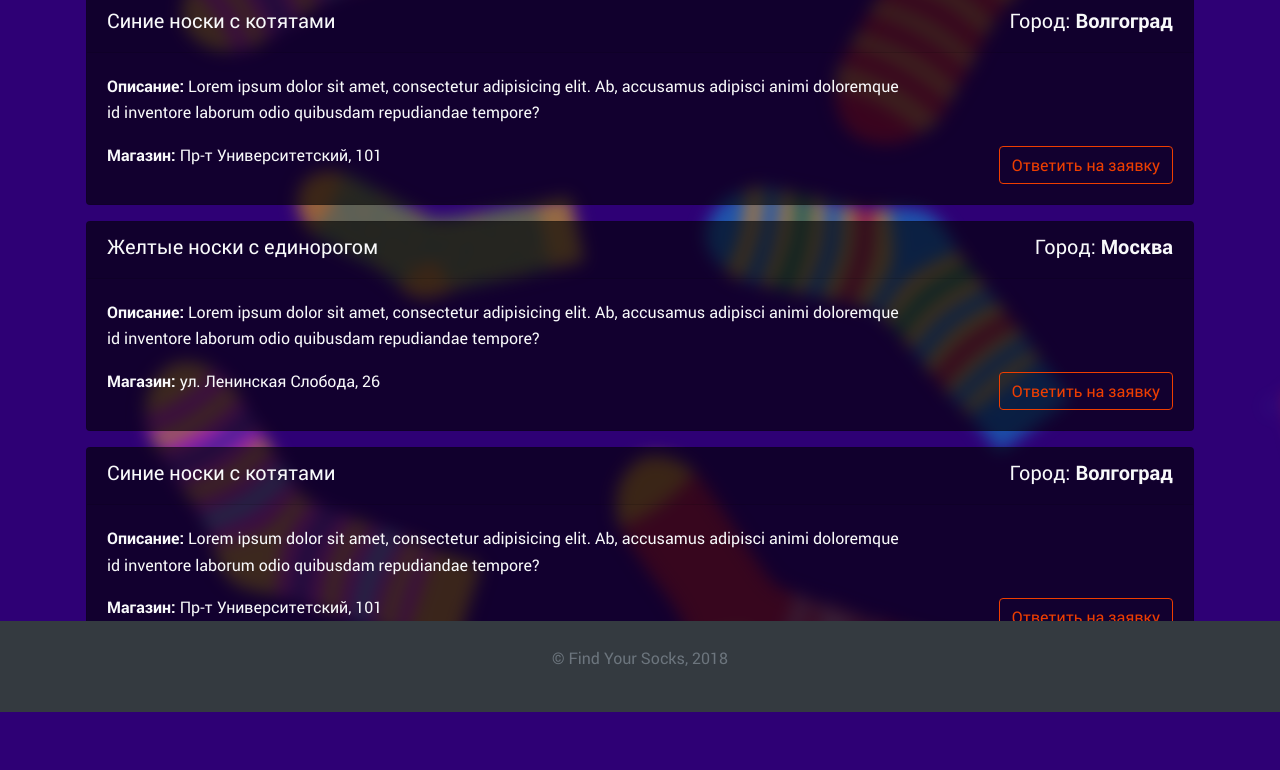
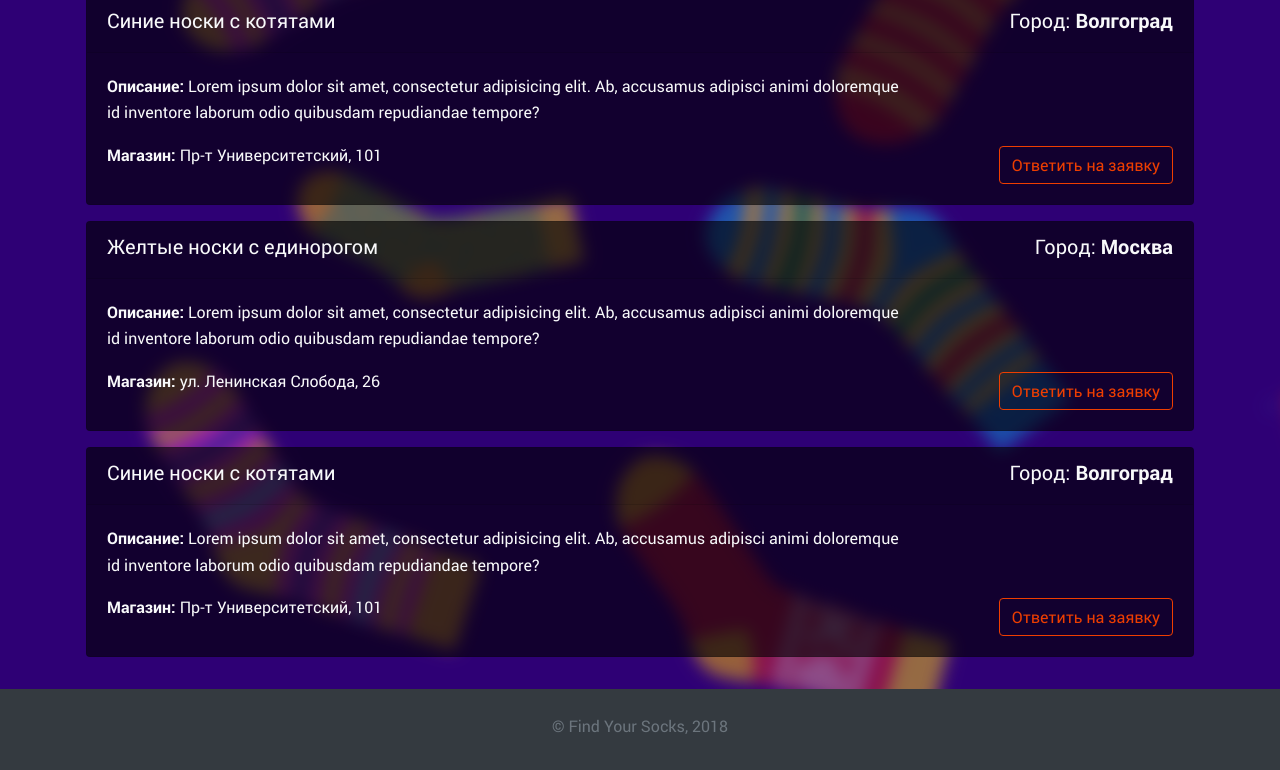
Before and after one commit to warete/volsu_web_lab2, a website: page app/main.html in a window 1280 px wide. Shown: the part 898-1668 px from the top of the page. Before the commit the page ends 1610 px from the top, so only its background shows below. Drawn offline with Linux system fonts and the light colour scheme; files that its build step writes are made by us from their sources.

Commit message:
Фикс отображения футера на детальной.

```diff
--- a/app/sass/main.sass
+++ b/app/sass/main.sass
@@ -35,12 +35,14 @@ html
 	height: 100%
 
 footer
-	margin-top: 60px
 	position: absolute
 	bottom: 0
 	width: 100%
 	left: 0
 	height: 60px
+
+#container
+  padding-bottom: 60px
 
 .img-responsive
 	display: block
```
Also changed, not shown: app/css/main.min.css.
